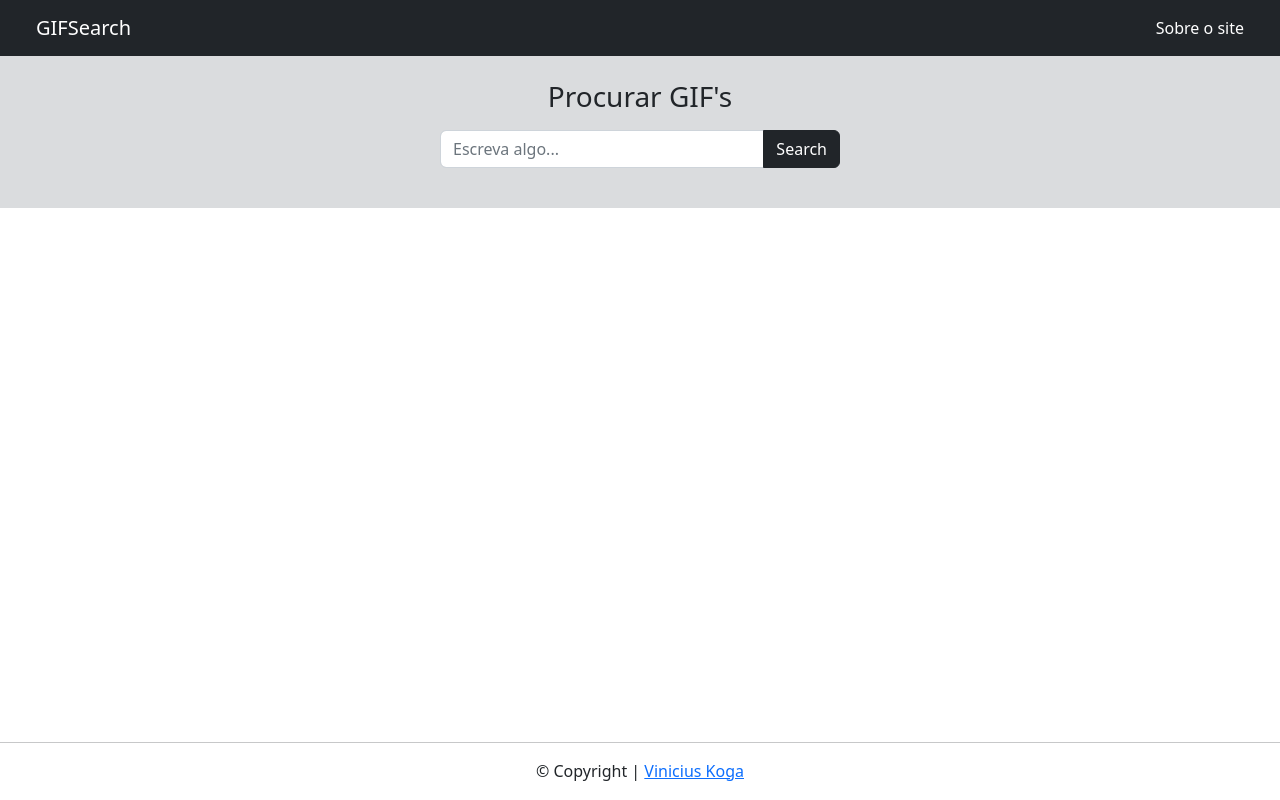
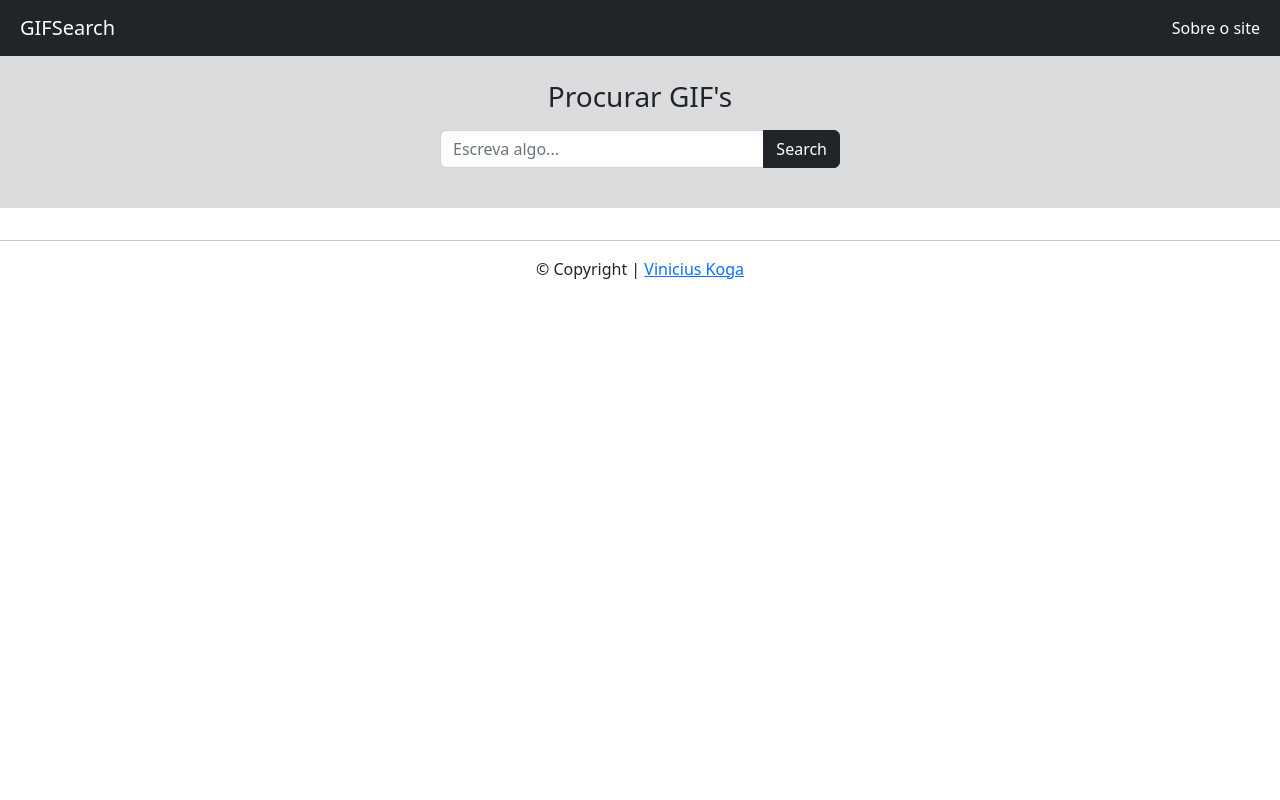
Before and after one commit to vinicius-koga/Gif-Searcher, a plain HTML site: page index.html in a window 1280 px wide. Drawn offline with Linux system fonts and the light colour scheme.

Commit message:
fixed overflow

```diff
--- a/assets/js/script.js
+++ b/assets/js/script.js
@@ -18,7 +18,7 @@ async function searchGif(e) {
             for(let i=0; i<list.results.length; i++){
                 html += `
                 <div class="col-md-4 d-flex justify-content-center align-items-center">
-                    <img class="img-thumbnail" src="${list.results[i].media_formats.mediumgif.url}" />
+                    <img class="img-thumbnail" src="${list.results[i].media_formats.tinygif.url}" />
                 </div>
             `;
             }
--- a/index.html
+++ b/index.html
@@ -39,10 +39,10 @@
         <div class="navbar navbar-dark bg-dark">
             <div class="container-fluid">
                 <a href="" class="text-decoration-none">
-                    <div class="navbar-brand mx-4">GIFSearch</div>
+                    <div class="navbar-brand mx-2">GIFSearch</div>
                 </a>
                 <nav>
-                    <a href="#" class="text-white text-decoration-none mx-4" data-bs-toggle="modal" data-bs-target="#exampleModal">Sobre o site</a>
+                    <a href="#" class="text-white text-decoration-none mx-2" data-bs-toggle="modal" data-bs-target="#exampleModal">Sobre o site</a>
                 </nav>
             </div>
         </div>
@@ -60,8 +60,8 @@
         </div>
     </section>
 
-    <section style="min-height: calc(100vh - 298px);">
-        <div class="container" style="width: 80%;">
+    <section>
+        <div class="container" style="width: 100%;">
             <div class="row gifs">
 
             </div>
```
